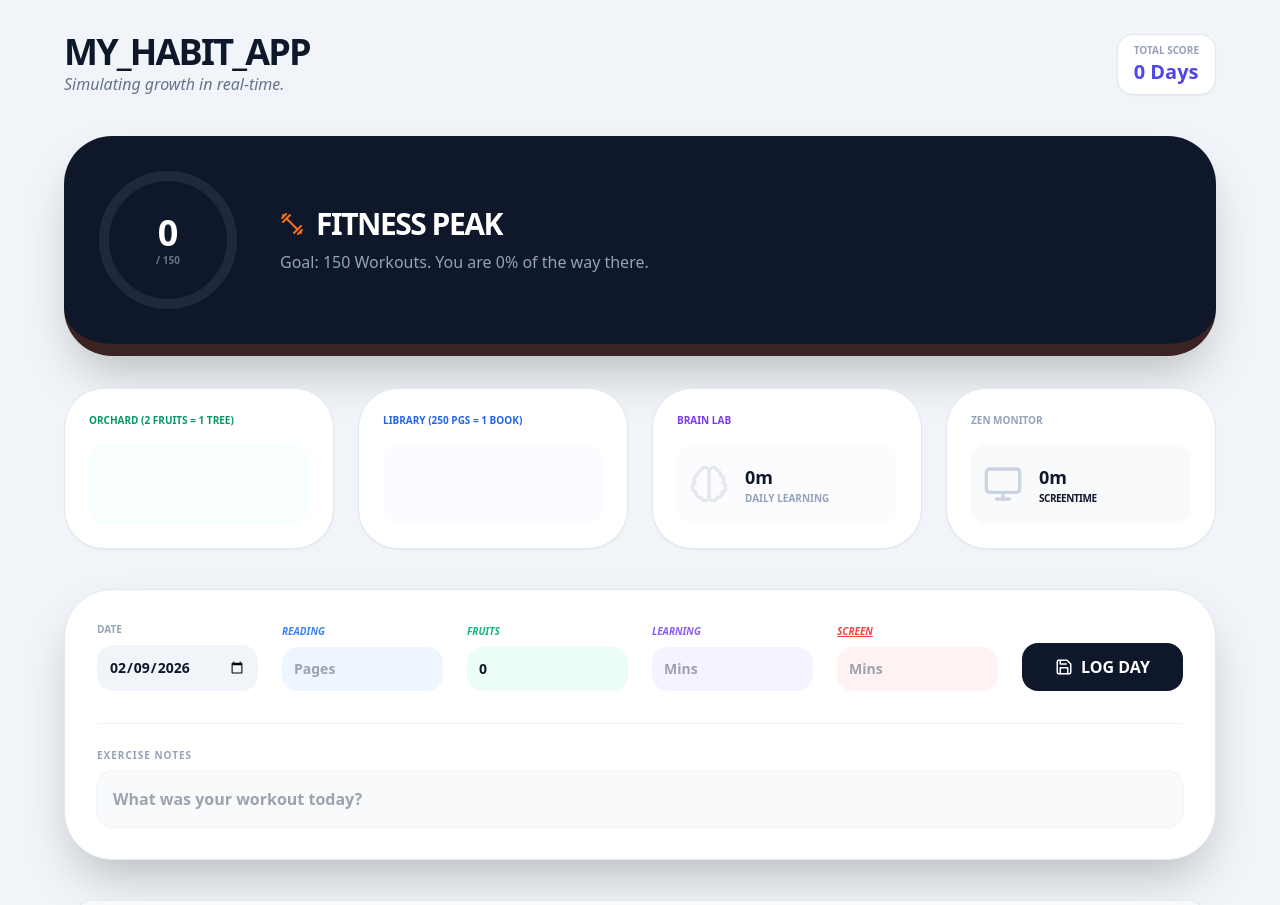
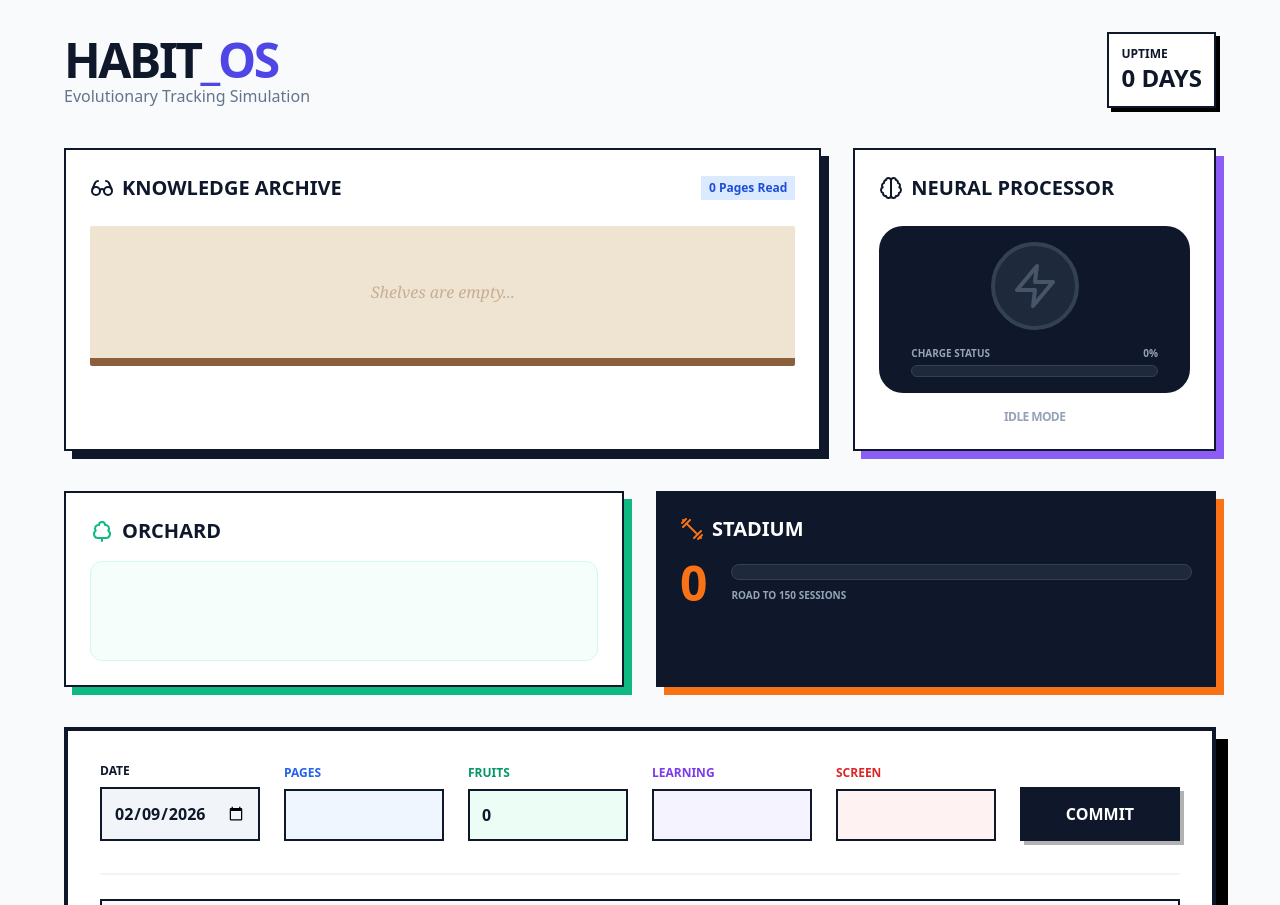
Before and after one commit to rt899/my-habit-app, a React (Create React App) app: page / in a window 1280 px wide. Shown: the top 905 px of the page. Built offline with nearby package versions, Linux system fonts and the light colour scheme.

Commit message:
updated with zap

```diff
--- a/src/App.js
+++ b/src/App.js
@@ -1,11 +1,12 @@
 import React, { useState, useEffect } from 'react';
 import {
   Save, Trash2, Book, TreeDeciduous, Sprout,
-  Dumbbell, Brain, Monitor
+  Dumbbell, Brain, Monitor, Zap, Glasses
 } from 'lucide-react';
 
 function App() {
   const [logs, setLogs] = useState([]);
+  const [showConfetti, setShowConfetti] = useState(false);
   const [todayData, setTodayData] = useState({
     date: new Date().toISOString().split('T')[0],
     reading: '',
@@ -23,6 +24,11 @@ function App() {
   const saveDay = (e) => {
     e.preventDefault();
     if (!todayData.date) return;
+
+    if (parseInt(todayData.learning) >= 60) {
+      setShowConfetti(true);
+      setTimeout(() => setShowConfetti(false), 3000);
+    }
 
     const updated = [todayData, ...logs.filter(l => l.date !== todayData.date)]
       .sort((a, b) => new Date(b.date) - new Date(a.date));
@@ -46,146 +52,167 @@ function App() {
 
   const booksCompleted = Math.floor(totalPages / 250);
   const treesCompleted = Math.floor(totalFruits / 2);
-  const workoutProgress = Math.min((workoutDays / 150) * 100, 100);
 
-  const getScreenColor = (mins) => {
-    const m = parseInt(mins) || 0;
-    if (m === 0) return "text-slate-300";
-    if (m <= 45) return "text-cyan-500 fill-cyan-50";
-    if (m <= 60) return "text-amber-500 fill-amber-50";
-    return "text-red-500 fill-red-50 animate-pulse";
-  };
+  // Brain Lab Logic
+  const learnMins = parseInt(todayData.learning) || 0;
+  const brainProgress = Math.min((learnMins / 60) * 100, 100);
 
   return (
-    <div className="min-h-screen bg-[#f1f5f9] p-4 md:p-8 text-slate-900 font-sans">
+    <div className="min-h-screen bg-[#f8fafc] p-4 md:p-8 text-slate-900 font-sans relative">
+
+      {showConfetti && (
+        <div className="fixed inset-0 pointer-events-none z-50 flex items-center justify-center bg-white/20 backdrop-blur-sm">
+          <div className="text-6xl font-black animate-bounce text-violet-600 drop-shadow-lg">SUPER BRAIN! ⚡️</div>
+        </div>
+      )}
+
       <div className="max-w-6xl mx-auto">
-
-        <header className="flex justify-between items-center mb-10">
+        <header className="flex justify-between items-end mb-10">
           <div>
-            <h1 className="text-4xl font-black tracking-tighter text-slate-900 uppercase">MY_HABIT_APP</h1>
-            <p className="text-slate-500 font-medium italic">Simulating growth in real-time.</p>
+            <h1 className="text-5xl font-black tracking-tighter text-slate-900">HABIT<span className="text-indigo-600">_OS</span></h1>
+            <p className="text-slate-500 font-medium">Evolutionary Tracking Simulation</p>
           </div>
-          <div className="bg-white px-4 py-2 rounded-2xl shadow-sm border border-slate-200">
-            <span className="text-[10px] font-black text-slate-400 block uppercase">Total Score</span>
-            <span className="text-xl font-black text-indigo-600">{logs.length} Days</span>
+          <div className="bg-white border-2 border-slate-900 p-3 shadow-[4px_4px_0px_0px_rgba(0,0,0,1)]">
+            <span className="text-xs font-black uppercase block">Uptime</span>
+            <span className="text-2xl font-black">{logs.length} DAYS</span>
           </div>
         </header>
 
-        <div className="bg-slate-900 rounded-[3rem] p-8 mb-8 text-white shadow-2xl flex flex-col md:flex-row items-center gap-10 border-b-[12px] border-orange-600/20">
-           <div className="relative">
-              <svg className="w-36 h-36 transform -rotate-90">
-                <circle cx="72" cy="72" r="64" stroke="#1e293b" strokeWidth="10" fill="transparent" />
-                <circle cx="72" cy="72" r="64" stroke="#f97316" strokeWidth="10" fill="transparent"
-                  strokeDasharray={402} strokeDashoffset={402 - (402 * Math.min(workoutDays, 150)) / 150}
-                  strokeLinecap="round" className="transition-all duration-1000" />
-              </svg>
-              <div className="absolute inset-0 flex flex-col items-center justify-center">
-                <span className="text-4xl font-black">{workoutDays}</span>
-                <span className="text-[10px] text-slate-500 font-bold uppercase">/ 150</span>
+        <div className="grid grid-cols-1 lg:grid-cols-3 gap-8 mb-10">
+
+          {/* 1. THE LIBRARY (Bookshelf Style) */}
+          <div className="lg:col-span-2 bg-white border-2 border-slate-900 p-6 shadow-[8px_8px_0px_0px_rgba(15,23,42,1)]">
+            <div className="flex justify-between items-center mb-6">
+              <h3 className="text-xl font-black uppercase flex items-center gap-2">
+                <Glasses size={24} /> Knowledge Archive
+              </h3>
+              <span className="text-xs font-bold bg-blue-100 text-blue-700 px-2 py-1">{totalPages} Pages Read</span>
             </div>
+
+            <div className="relative bg-[#efe4d1] p-4 rounded-sm border-b-8 border-[#8b5e3c] min-h-[140px] flex items-end gap-1">
+              {[...Array(booksCompleted)].map((_, i) => (
+                <div key={i} className="w-8 h-32 bg-indigo-600 border-2 border-slate-900 flex items-center justify-center transform hover:-translate-y-2 transition-transform cursor-help" title="1 Complete Book (250 pgs)">
+                  <div className="rotate-90 text-[10px] text-white font-bold whitespace-nowrap">VOLUME {i+1}</div>
                 </div>
-           <div className="flex-1 text-center md:text-left">
-              <h2 className="text-3xl font-black uppercase tracking-tighter flex items-center gap-3 justify-center md:justify-start">
-                <Dumbbell className="text-orange-500" /> Fitness Peak
-              </h2>
-              <p className="text-slate-400 mt-2">Goal: 150 Workouts. You are {Math.round(workoutProgress)}% of the way there.</p>
+              ))}
+              {totalPages % 250 > 0 && (
+                <div className="w-4 bg-indigo-400 border-2 border-slate-900 animate-pulse" style={{ height: `${(totalPages % 250) / 2.5}%` }}></div>
+              )}
+              {booksCompleted === 0 && (totalPages % 250 === 0) && (
+                <p className="text-[#8b5e3c]/40 italic absolute inset-0 flex items-center justify-center font-serif">Shelves are empty...</p>
+              )}
             </div>
           </div>
 
-        <div className="grid grid-cols-1 md:grid-cols-2 lg:grid-cols-4 gap-6 mb-10">
-          <div className="bg-white p-6 rounded-[2.5rem] border border-slate-200 shadow-sm">
-            <h3 className="text-[10px] font-black text-emerald-600 uppercase mb-4">Orchard (2 Fruits = 1 Tree)</h3>
-            <div className="flex flex-wrap gap-2 min-h-[80px] items-end bg-emerald-50/30 p-3 rounded-2xl">
-              {[...Array(treesCompleted)].map((_, i) => <TreeDeciduous key={i} size={32} className="text-emerald-500 fill-emerald-100" />)}
-              {totalFruits % 2 !== 0 && <Sprout size={24} className="text-lime-500 animate-pulse" />}
+          {/* 2. BRAIN LAB (Processor Style) */}
+          <div className={`bg-white border-2 border-slate-900 p-6 shadow-[8px_8px_0px_0px_rgba(139,92,246,1)] transition-all ${learnMins >= 60 ? 'ring-4 ring-yellow-400' : ''}`}>
+            <h3 className="text-xl font-black uppercase mb-6 flex items-center gap-2">
+              <Brain size={24} className={learnMins > 0 ? "text-violet-600" : ""} /> Neural Processor
+            </h3>
+
+            <div className="flex flex-col items-center justify-center p-4 bg-slate-900 rounded-3xl mb-4 relative overflow-hidden">
+               {/* Synapse Pulse Effect */}
+               {learnMins >= 60 && <div className="absolute inset-0 bg-violet-500/20 animate-pulse"></div>}
+
+               <div className={`z-10 p-4 rounded-full border-4 transition-all duration-500 ${learnMins >= 30 ? 'bg-violet-600 border-violet-400' : 'bg-slate-800 border-slate-700'}`}>
+                  <Zap size={48} className={learnMins >= 60 ? "text-yellow-400 animate-bounce" : "text-slate-600"} />
+               </div>
+
+               <div className="z-10 mt-4 w-full px-4">
+                  <div className="flex justify-between text-[10px] font-black text-slate-400 uppercase mb-1">
+                    <span>Charge Status</span>
+                    <span>{brainProgress.toFixed(0)}%</span>
+                  </div>
+                  <div className="w-full h-3 bg-slate-800 rounded-full border border-slate-700">
+                    <div className="h-full bg-violet-500 rounded-full transition-all duration-1000" style={{ width: `${brainProgress}%` }}></div>
+                  </div>
+               </div>
+            </div>
+            <p className="text-center text-xs font-black uppercase text-slate-400 tracking-tighter">
+               {learnMins < 30 ? "Idle Mode" : learnMins < 60 ? "Active Cognition" : "MAX OVERDRIVE"}
+            </p>
           </div>
         </div>
 
-          <div className="bg-white p-6 rounded-[2.5rem] border border-slate-200 shadow-sm">
-            <h3 className="text-[10px] font-black text-blue-600 uppercase mb-4">Library (250 Pgs = 1 Book)</h3>
-            <div className="flex flex-wrap gap-2 min-h-[80px] items-end bg-blue-50/30 p-3 rounded-2xl">
-              {[...Array(booksCompleted)].map((_, i) => <Book key={i} size={32} className="text-blue-500 fill-blue-100" />)}
+        {/* 3. ORCHARD & WORKOUT */}
+        <div className="grid grid-cols-1 md:grid-cols-2 gap-8 mb-10">
+           {/* Orchard */}
+           <div className="bg-white border-2 border-slate-900 p-6 shadow-[8px_8px_0px_0px_rgba(16,185,129,1)]">
+              <h3 className="text-xl font-black uppercase mb-4 flex items-center gap-2"><TreeDeciduous className="text-emerald-500" /> Orchard</h3>
+              <div className="flex flex-wrap gap-3 bg-emerald-50/50 p-4 rounded-xl min-h-[100px] border border-emerald-100">
+                {[...Array(treesCompleted)].map((_, i) => <TreeDeciduous key={i} size={40} className="text-emerald-600 fill-emerald-100" />)}
+                {totalFruits % 2 !== 0 && <Sprout size={32} className="text-lime-500 animate-pulse" />}
               </div>
            </div>
 
-          <div className="bg-white p-6 rounded-[2.5rem] border border-slate-200 shadow-sm">
-            <h3 className="text-[10px] font-black text-violet-600 uppercase mb-4">Brain Lab</h3>
-            <div className="flex items-center gap-4 bg-violet-50/30 p-3 rounded-2xl min-h-[80px]">
-              <Brain size={40} className={parseInt(todayData.learning) >= 30 ? "text-violet-500 fill-violet-200" : "text-slate-200"} />
-              <div>
-                <div className="text-lg font-black">{todayData.learning || 0}m</div>
-                <div className="text-[10px] font-bold text-slate-400 uppercase">Daily Learning</div>
+           {/* Workout Stadium */}
+           <div className="bg-slate-900 text-white p-6 shadow-[8px_8px_0px_0px_rgba(249,115,22,1)]">
+              <h3 className="text-xl font-black uppercase mb-4 flex items-center gap-2"><Dumbbell className="text-orange-500" /> Stadium</h3>
+              <div className="flex items-center gap-6">
+                <div className="text-5xl font-black text-orange-500">{workoutDays}</div>
+                <div className="flex-1">
+                  <div className="h-4 bg-slate-800 rounded-full overflow-hidden border border-slate-700">
+                    <div className="h-full bg-orange-500" style={{ width: `${(workoutDays/150)*100}%` }}></div>
                   </div>
-            </div>
-          </div>
-
-          <div className="bg-white p-6 rounded-[2.5rem] border border-slate-200 shadow-sm">
-            <h3 className="text-[10px] font-black text-slate-400 uppercase mb-4">Zen Monitor</h3>
-            <div className="flex items-center gap-4 bg-slate-50 p-3 rounded-2xl min-h-[80px]">
-              <Monitor size={40} className={getScreenColor(todayData.screentime)} />
-              <div>
-                <div className="text-lg font-black">{todayData.screentime || 0}m</div>
-                <div className="text-[10px] font-bold uppercase tracking-tighter">Screentime</div>
+                  <p className="text-[10px] font-bold uppercase mt-2 text-slate-400">Road to 150 Sessions</p>
                 </div>
               </div>
            </div>
         </div>
 
-        <div className="bg-white p-8 rounded-[3rem] shadow-2xl border border-slate-200 mb-10">
+        {/* INPUT LEDGER */}
+        <div className="bg-white border-4 border-slate-900 p-8 shadow-[12px_12px_0px_0px_rgba(0,0,0,1)] mb-10">
           <form onSubmit={saveDay} className="grid grid-cols-2 lg:grid-cols-6 gap-6 items-end">
             <div className="col-span-2 lg:col-span-1">
-              <label className="text-[10px] font-black text-slate-400 block mb-2 uppercase">Date</label>
-              <input type="date" className="w-full bg-slate-100 p-3 rounded-2xl text-sm font-bold border-none" value={todayData.date} onChange={e => setTodayData({...todayData, date: e.target.value})} />
+              <label className="text-xs font-black uppercase mb-2 block">Date</label>
+              <input type="date" className="w-full bg-slate-100 p-3 border-2 border-slate-900 font-bold" value={todayData.date} onChange={e => setTodayData({...todayData, date: e.target.value})} />
             </div>
             <div>
-              <label className="text-[10px] font-black text-blue-500 block mb-2 uppercase italic">Reading</label>
-              <input type="number" placeholder="Pages" className="w-full bg-blue-50 p-3 rounded-2xl text-sm font-bold outline-none" value={todayData.reading} onChange={e => setTodayData({...todayData, reading: e.target.value})} />
+              <label className="text-xs font-black uppercase mb-2 block text-blue-600">Pages</label>
+              <input type="number" className="w-full bg-blue-50 p-3 border-2 border-slate-900 font-bold" value={todayData.reading} onChange={e => setTodayData({...todayData, reading: e.target.value})} />
             </div>
             <div>
-              <label className="text-[10px] font-black text-emerald-500 block mb-2 uppercase italic">Fruits</label>
-              <input type="number" placeholder="Qty" className="w-full bg-emerald-50 p-3 rounded-2xl text-sm font-bold outline-none" value={todayData.fruits} onChange={e => setTodayData({...todayData, fruits: e.target.value})} />
+              <label className="text-xs font-black uppercase mb-2 block text-emerald-600">Fruits</label>
+              <input type="number" className="w-full bg-emerald-50 p-3 border-2 border-slate-900 font-bold" value={todayData.fruits} onChange={e => setTodayData({...todayData, fruits: e.target.value})} />
             </div>
             <div>
-              <label className="text-[10px] font-black text-violet-500 block mb-2 uppercase italic">Learning</label>
-              <input type="number" placeholder="Mins" className="w-full bg-violet-50 p-3 rounded-2xl text-sm font-bold outline-none" value={todayData.learning} onChange={e => setTodayData({...todayData, learning: e.target.value})} />
+              <label className="text-xs font-black uppercase mb-2 block text-violet-600">Learning</label>
+              <input type="number" className="w-full bg-violet-50 p-3 border-2 border-slate-900 font-bold" value={todayData.learning} onChange={e => setTodayData({...todayData, learning: e.target.value})} />
             </div>
             <div>
-              <label className="text-[10px] font-black text-red-500 block mb-2 uppercase italic underline">Screen</label>
-              <input type="number" placeholder="Mins" className="w-full bg-red-50 p-3 rounded-2xl text-sm font-bold outline-none" value={todayData.screentime} onChange={e => setTodayData({...todayData, screentime: e.target.value})} />
+              <label className="text-xs font-black uppercase mb-2 block text-red-600">Screen</label>
+              <input type="number" className="w-full bg-red-50 p-3 border-2 border-slate-900 font-bold" value={todayData.screentime} onChange={e => setTodayData({...todayData, screentime: e.target.value})} />
             </div>
-            <button className="col-span-2 lg:col-span-1 bg-slate-900 text-white font-black h-[48px] rounded-2xl hover:bg-black transition-all flex items-center justify-center gap-2">
-              <Save size={18}/> LOG DAY
+            <button className="col-span-2 lg:col-span-1 bg-slate-900 text-white font-black h-[54px] border-2 border-slate-900 hover:bg-indigo-600 hover:-translate-y-1 active:translate-y-0 transition-all shadow-[4px_4px_0px_0px_rgba(0,0,0,0.3)]">
+              COMMIT
             </button>
           </form>
-          <div className="mt-8 border-t border-slate-100 pt-6">
-             <label className="text-[10px] font-black text-slate-400 block mb-2 uppercase tracking-widest">Exercise Notes</label>
-             <input type="text" placeholder="What was your workout today?" className="w-full bg-slate-50 p-4 rounded-2xl font-bold border-none ring-1 ring-slate-100" value={todayData.exercise} onChange={e => setTodayData({...todayData, exercise: e.target.value})} />
+          <div className="mt-8 border-t-2 border-slate-100 pt-6">
+             <input type="text" placeholder="Workout details..." className="w-full bg-slate-50 p-4 border-2 border-slate-900 font-bold italic" value={todayData.exercise} onChange={e => setTodayData({...todayData, exercise: e.target.value})} />
           </div>
         </div>
 
-        <div className="bg-white rounded-[2.5rem] shadow-sm border border-slate-200 overflow-hidden">
-           <div className="overflow-x-auto">
-             <table className="w-full text-left">
-               <thead className="bg-slate-50 text-[10px] font-black uppercase text-slate-400 tracking-widest">
+        {/* LOGS TABLE */}
+        <div className="bg-white border-2 border-slate-900 overflow-hidden shadow-[8px_8px_0px_0px_rgba(0,0,0,1)]">
+           <table className="w-full text-left border-collapse">
+             <thead className="bg-slate-900 text-white text-xs font-black uppercase">
                <tr>
-                   <th className="p-6">Date</th>
-                   <th className="p-6">Read</th>
-                   <th className="p-6">Fruits</th>
-                   <th className="p-6">Learn</th>
-                   <th className="p-6">Screen</th>
-                   <th className="p-6 text-center">Action</th>
+                 <th className="p-4">Date</th>
+                 <th className="p-4">Read</th>
+                 <th className="p-4">Fruits</th>
+                 <th className="p-4">Learn</th>
+                 <th className="p-4 text-center">Delete</th>
                </tr>
              </thead>
-               <tbody className="divide-y divide-slate-50">
+             <tbody className="divide-y-2 divide-slate-100">
                {logs.map(log => (
-                   <tr key={log.date} className="hover:bg-slate-50/50">
-                     <td className="p-6 text-xs font-bold text-slate-400">{log.date}</td>
-                     <td className="p-6 font-bold text-blue-600">{log.reading || 0}p</td>
-                     <td className="p-6 font-bold text-emerald-600">{log.fruits || 0}</td>
-                     <td className="p-6 font-bold text-violet-600">{log.learning || 0}m</td>
-                     <td className={`p-6 font-bold ${parseInt(log.screentime) > 60 ? 'text-red-500' : 'text-slate-400'}`}>{log.screentime || 0}m</td>
-                     <td className="p-6 text-center">
-                       <button onClick={() => deleteLog(log.date)} className="text-slate-200 hover:text-red-500"><Trash2 size={16}/></button>
+                 <tr key={log.date} className="font-bold hover:bg-slate-50">
+                   <td className="p-4 text-slate-400">{log.date}</td>
+                   <td className="p-4 text-blue-600">{log.reading || 0}p</td>
+                   <td className="p-4 text-emerald-600">{log.fruits || 0}</td>
+                   <td className="p-4 text-violet-600">{log.learning || 0}m</td>
+                   <td className="p-4 text-center">
+                     <button onClick={() => deleteLog(log.date)} className="text-slate-300 hover:text-red-500 transition"><Trash2 size={18}/></button>
                    </td>
                  </tr>
                ))}
@@ -194,7 +221,6 @@ function App() {
         </div>
       </div>
     </div>
-    </div>
   );
 }
 
```
Lines whose indentation alone changed are shown as unchanged.
